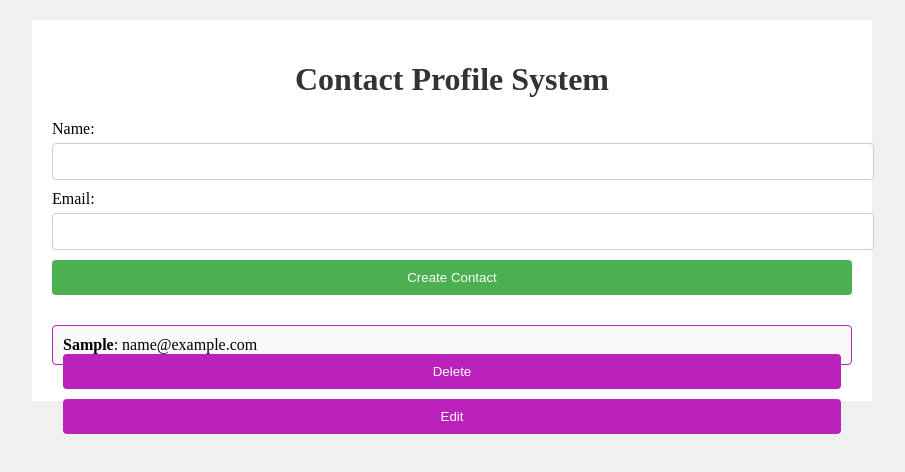
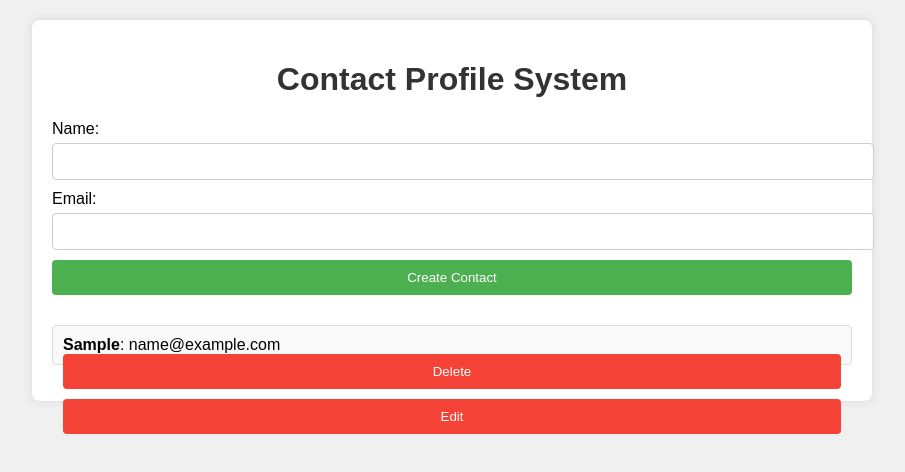
Before and after one commit to PETRUSBLACK/Web3Bridge-Project-Title-Build-a-Contact-Profile-System, a website: page index.html in a window 1280 px wide. Both pictures are taken after typing "Sample", "name@example.com" into the empty fields and a click on the button "Create Contact". Shown: the whole page, without its empty margins (188-1093 px from the left). Drawn offline with Linux system fonts and the light colour scheme.

Commit message:
intial commit

```diff
--- a/styles.css
+++ b/styles.css
@@ -1,4 +1,5 @@
 body {
+    font-family: Arial, sans-serif;
     background-color: #f0f0f0;
     margin: 0;
     padding: 0;
@@ -9,6 +10,8 @@ body {
     margin: 20px auto;
     background-color: #fff;
     padding: 20px;
+    border-radius: 8px;
+    box-shadow: 0 0 10px rgba(0, 0, 0, 0.1);
 }
 
 h1 {
@@ -55,13 +58,13 @@ li {
     margin-bottom: 10px;
     padding: 10px;
     background-color: #f9f9f9;
-    border: 1px solid #b2b;
+    border: 1px solid #ddd;
     border-radius: 4px;
 }
 
 li button {
     float: right;
-    background-color: #b2b;
+    background-color: #f44336;
     color: white;
     border: none;
     cursor: pointer;
```
